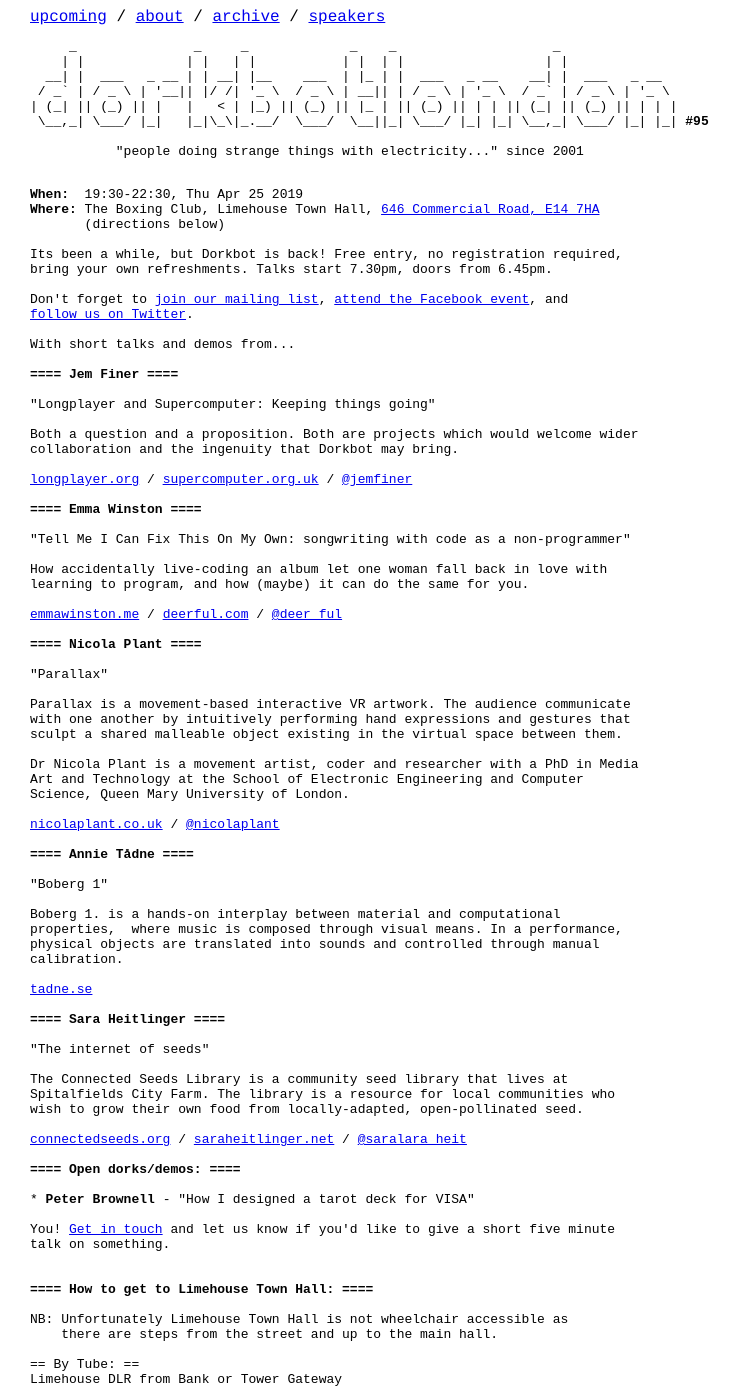
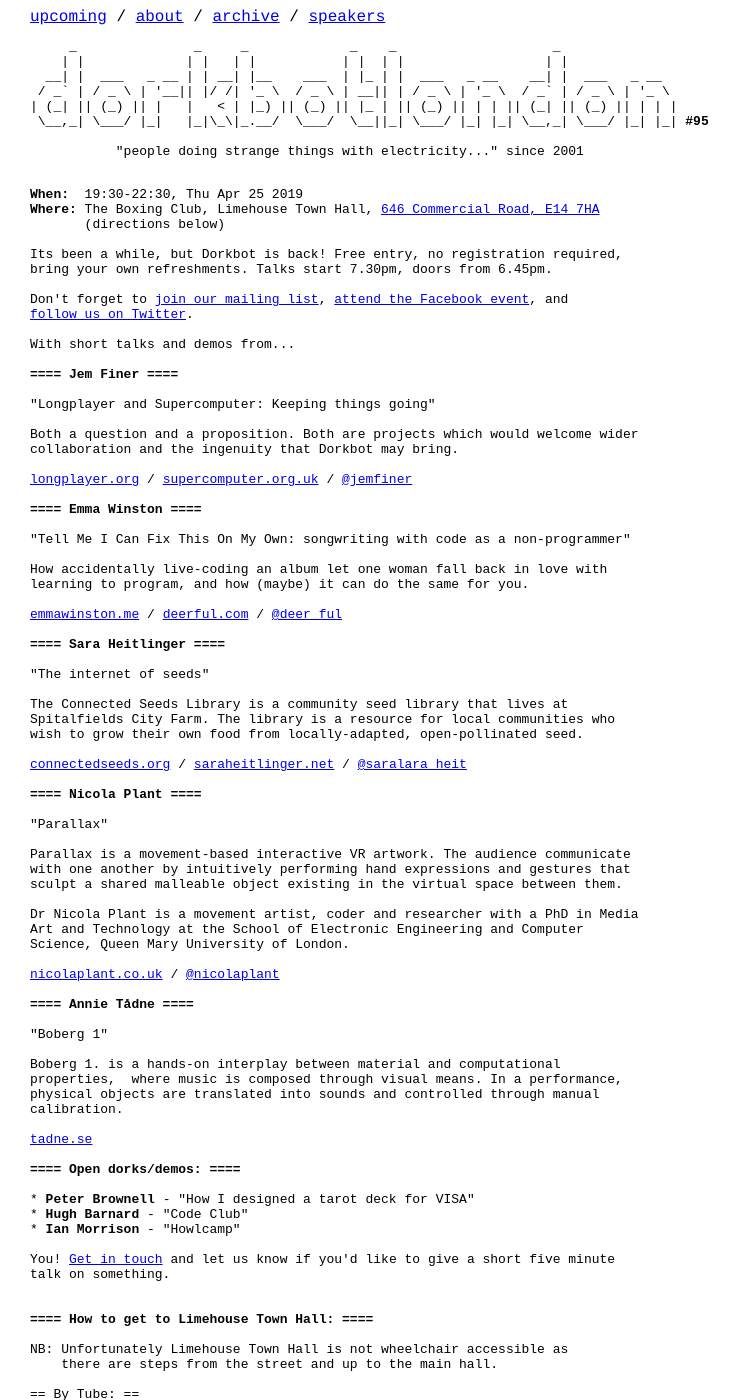
Before and after one commit to dorkbotlondon/dorkbotlondon.github.io, a Jekyll site: the page built from _posts/2019-04-25-95.html, in a window 1280 px wide and 1400 px high. Shown: the whole window, without its empty margins (0-741 px from the left). Built offline with Jekyll 4.4.1, drawn with Linux system fonts in a browser that asks for light colours; Markdown is read by kramdown in place of the engine named in the settings; a script that is not in the unit is left out.

Commit message:
Update running order, add opendorks

```diff
--- a/_posts/2019-04-25-95.html
+++ b/_posts/2019-04-25-95.html
@@ -7,10 +7,12 @@ where: limehouse_town_hall
 tags:
     - Jem Finer
     - Emma Winston
+    - Sara Heitlinger
     - Nicola Plant
     - Annie Tådne
-    - Sara Heitlinger
     - Peter Brownell
+    - Hugh Barnard
+    - Ian Morrison
 ---
 
 Its been a while, but Dorkbot is back! Free entry, no registration required,
@@ -64,19 +76,11 @@ calibration.
 
 <a href="https://tadne.se/">tadne.se</a>
 
-<b>==== Sara Heitlinger ====</b>
-
-"The internet of seeds"
-
-The Connected Seeds Library is a community seed library that lives at
-Spitalfields City Farm. The library is a resource for local communities who
-wish to grow their own food from locally-adapted, open-pollinated seed.
-
-<a href="http://www.connectedseeds.org">connectedseeds.org</a> / <a href="http://saraheitlinger.net">saraheitlinger.net</a> / <a href="https://twitter.com/saralara_heit">@saralara_heit</a>
-
 <b>==== Open dorks/demos: ====</b>
 
 * <b>Peter Brownell</b> - "How I designed a tarot deck for VISA"
+* <b>Hugh Barnard</b> - "Code Club"
+* <b>Ian Morrison</b> - "Howlcamp"
 
 You! <a href="mailto:dorkbotlondon@gmail.com">Get in touch</a> and let us know if you'd like to give a short five minute
 talk on something.
```
Also changed, not shown: other parts of _posts/2019-04-25-95.html (+10 -0 lines).
